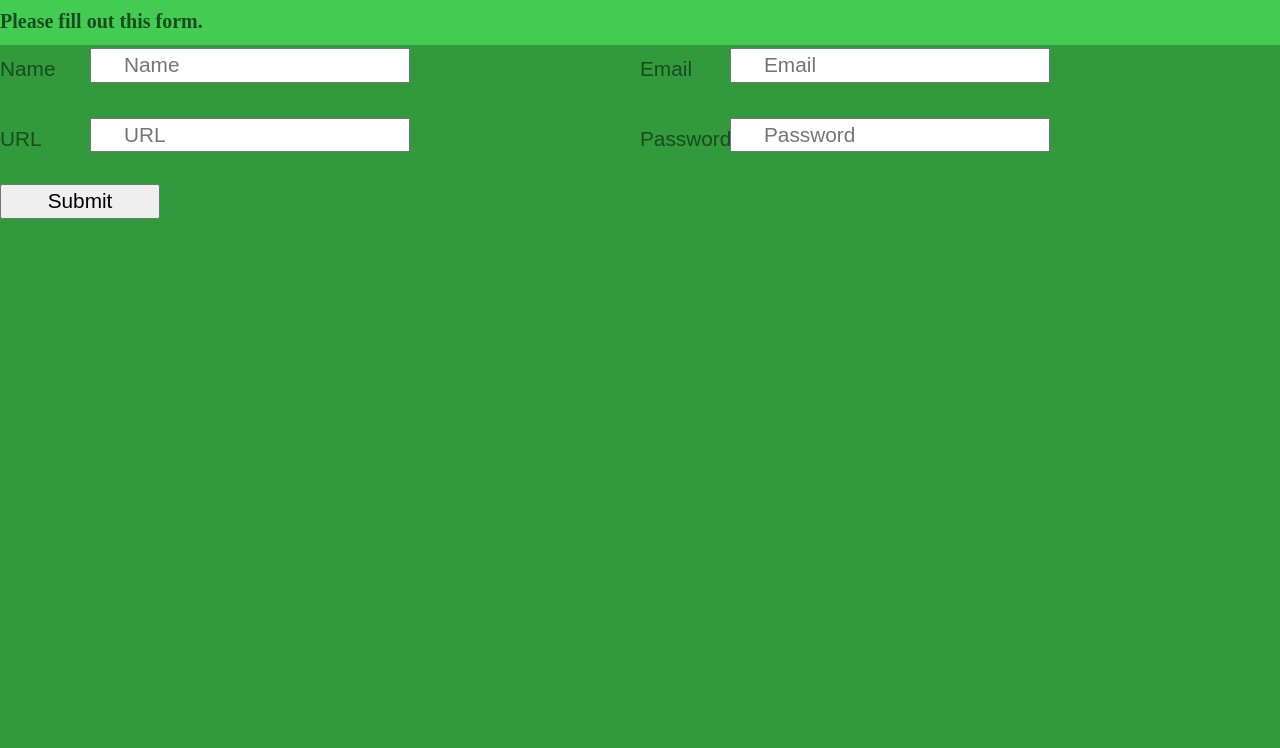
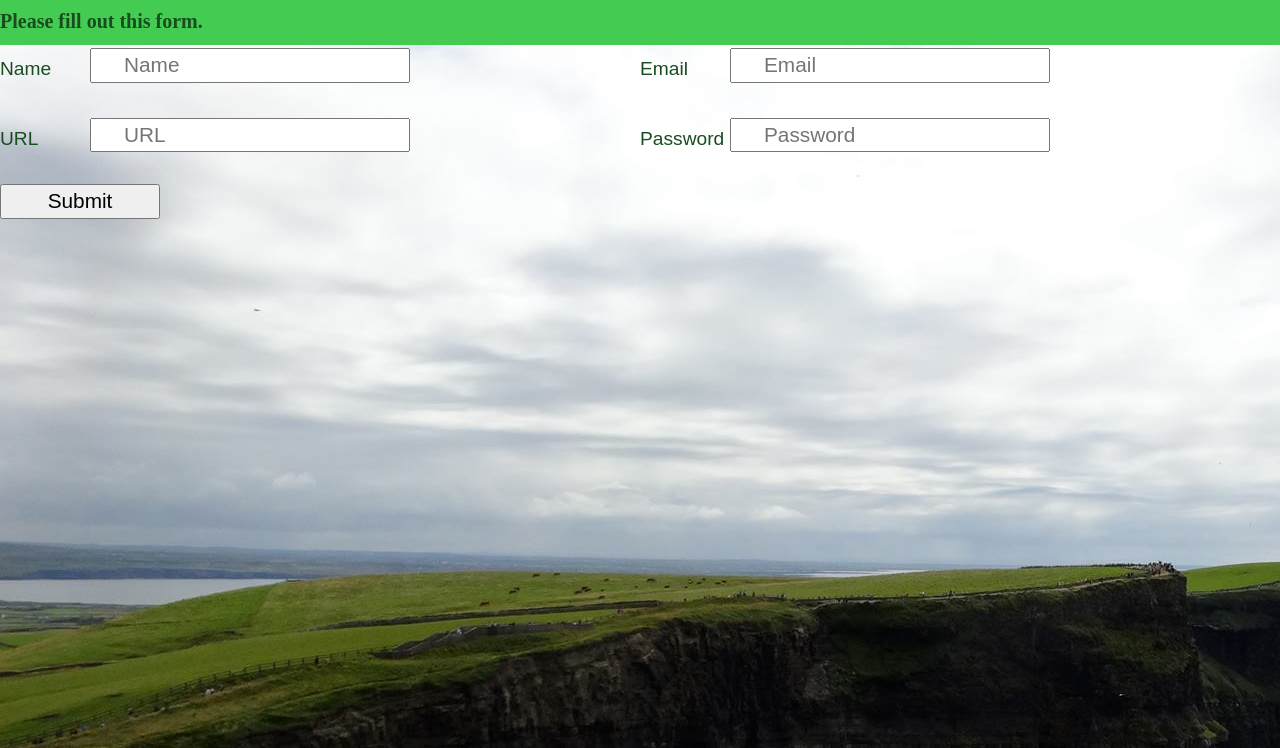
Before and after one commit to mich0197/ResponsiveForm, a plain HTML site: page index.html in a window 1280 px wide. Shown: the part 52-800 px from the top of the page. Drawn offline with Linux system fonts and the light colour scheme.

Commit message:
added some new stuff

```diff
--- a/index.html
+++ b/index.html
@@ -16,12 +16,14 @@
      </header>
 
  </div>
+ <div class="pic">
  <form action="#" >
+
     <div class="box">
          <label for="name">Name</label>
          <input type = "text" name="name" id="name"
          required
-         class = "lg"
+         class = "med"
          placeholder = "Name"
          maxlength = "40"/>
      </div>
@@ -52,7 +54,8 @@
      <div class="submit">
         <input type="submit"/>
      </div>
+
  </form>
-
+   </div>
 </body>
 </html>
--- a/main.css
+++ b/main.css
@@ -11,9 +11,12 @@ html{
     line-height: 3em;
     background-color: rgb(51,153,61);
     color: rgb(25,76,31);
+    background-image: url(img/Ire.jpg);
 }
 label{
     display: none;
+    font-family: sans-serif;
+
 
 }
 .wrapper{
@@ -25,6 +28,7 @@ label{
     color:
 
 }
+
 h1{
     font-size: 2.5em;
 }
@@ -51,6 +55,7 @@ input{
 @media (min-width: 35em) and (max-width:60em){
     label{
         display: block;
+
 }
     .box{
         float: left;
@@ -62,6 +67,7 @@ input{
         display: inline;
         width: 90px;
         float: left;
+        font-size: 1.2rem;
     }
     .box{
         width: 50%;
```
Also changed, not shown: img/Ire.jpg (added). Lines whose indentation alone changed are shown as unchanged.
